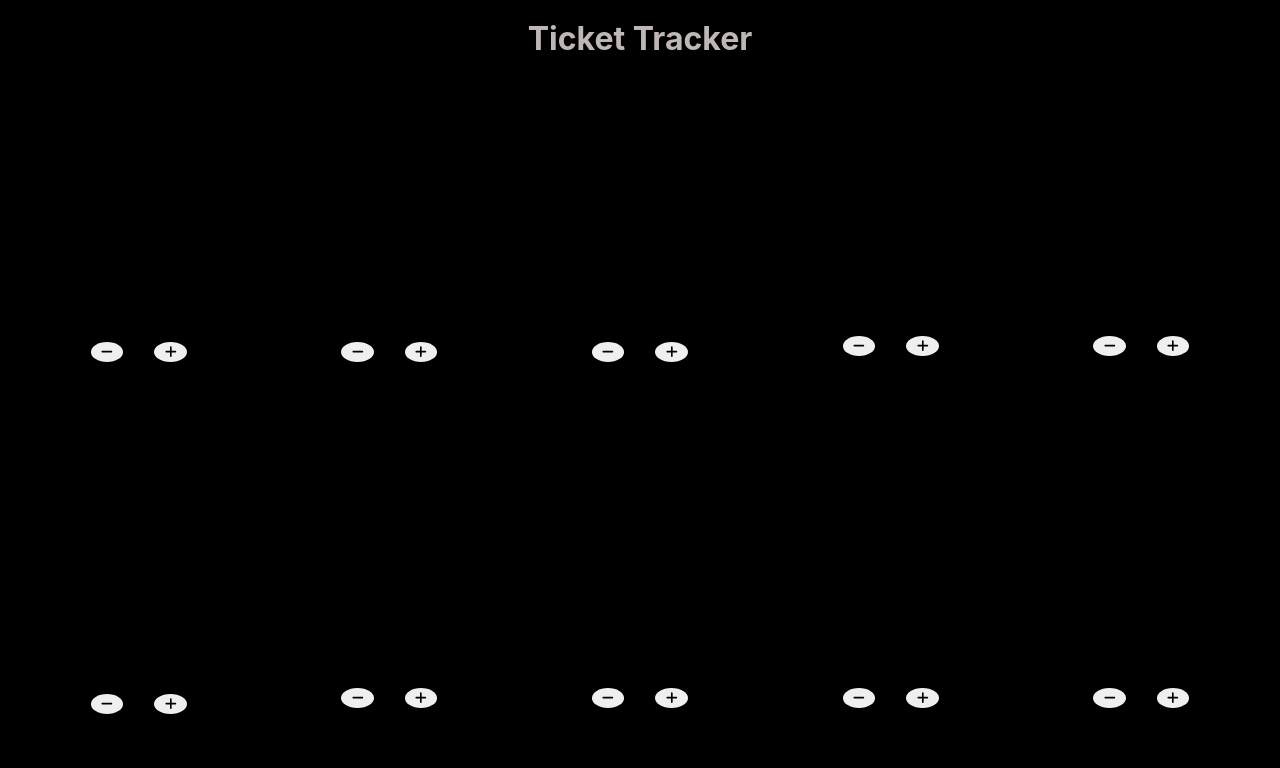
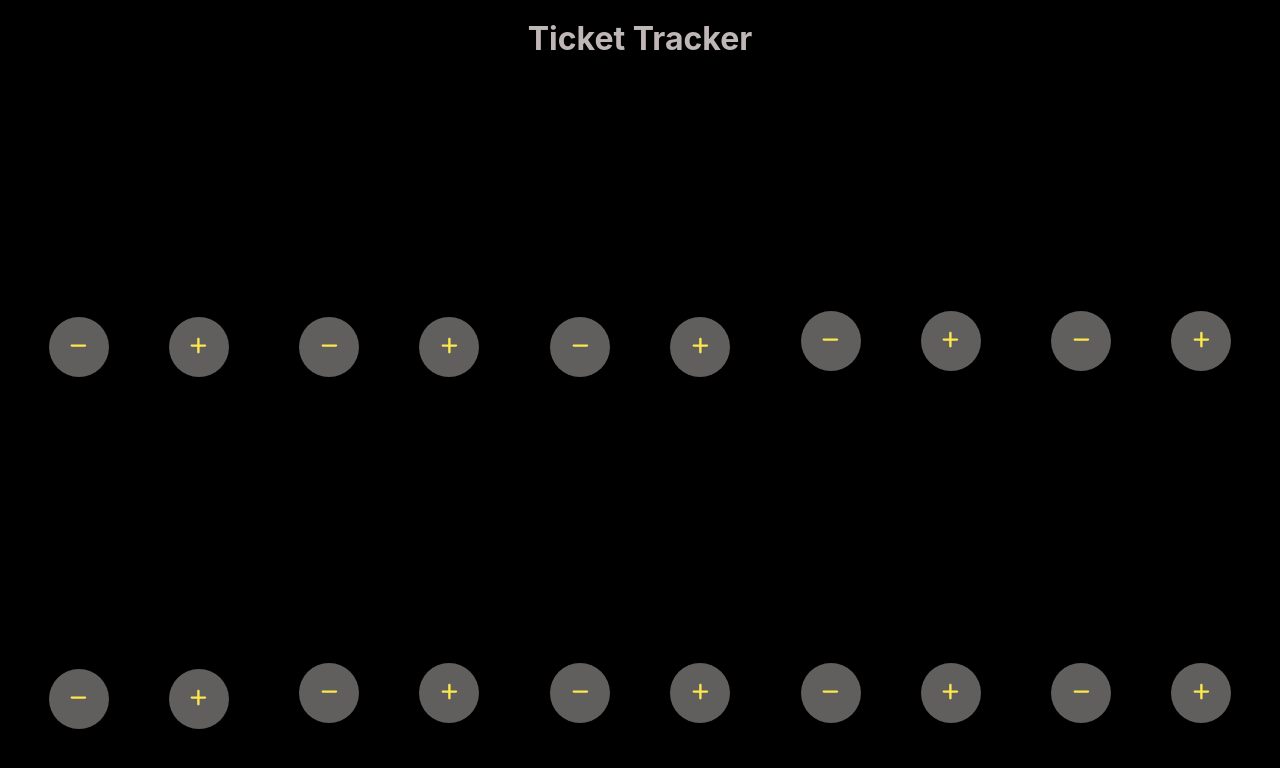
Before and after one commit to HPTR/ticket-tracker, a React (Create React App) app: page / in a window 1280 px wide. Shown: the top 768 px of the page. Built offline with nearby package versions, Linux system fonts and the light colour scheme.

Commit message:
Specify grid sizing

```diff
--- a/src/components/Counter/Counter.scss
+++ b/src/components/Counter/Counter.scss
@@ -2,11 +2,13 @@
 
 .counter {
     display: grid;
+    grid-template-columns: 60px 20px 60px;
+    grid-template-rows: 30px 60px;
+    gap: 10px 20px;
     grid-template-areas:
     "title title title"
     "decrement count increment";
-    width: 50%;
-    // box-shadow: 0px 0px 10px 5px rgb(220, 220, 249);
+
 
     &__title {
         grid-area: title;
@@ -15,9 +17,12 @@
     }
 
     &__button {
-
-            border-radius: 50%;
-            border: none;
+        border-radius: 50%;
+        border: none;
+        font-size: 1.2rem;
+        padding: 0;
+        background-color: $color-darkgrey;
+        color: $color-yellow;
 
         &--decrement {
             grid-area: decrement;
@@ -31,5 +36,7 @@
     &__count {
         text-align: center;
         gird-area: count;
+        font-size: 1.2rem;
+        place-self: center;
     }
 }
```
